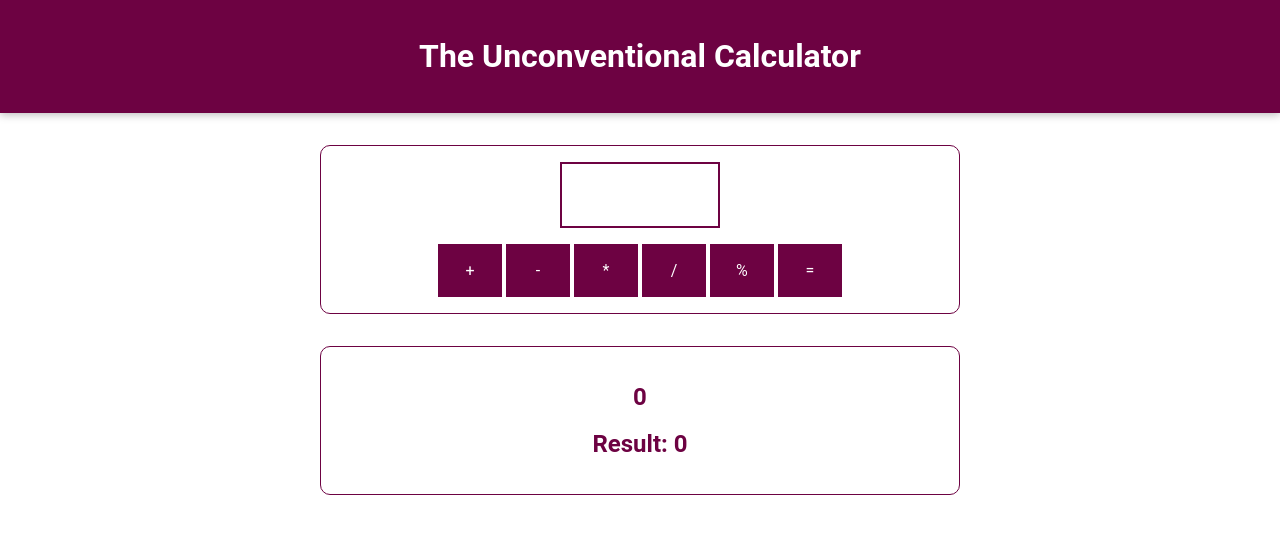
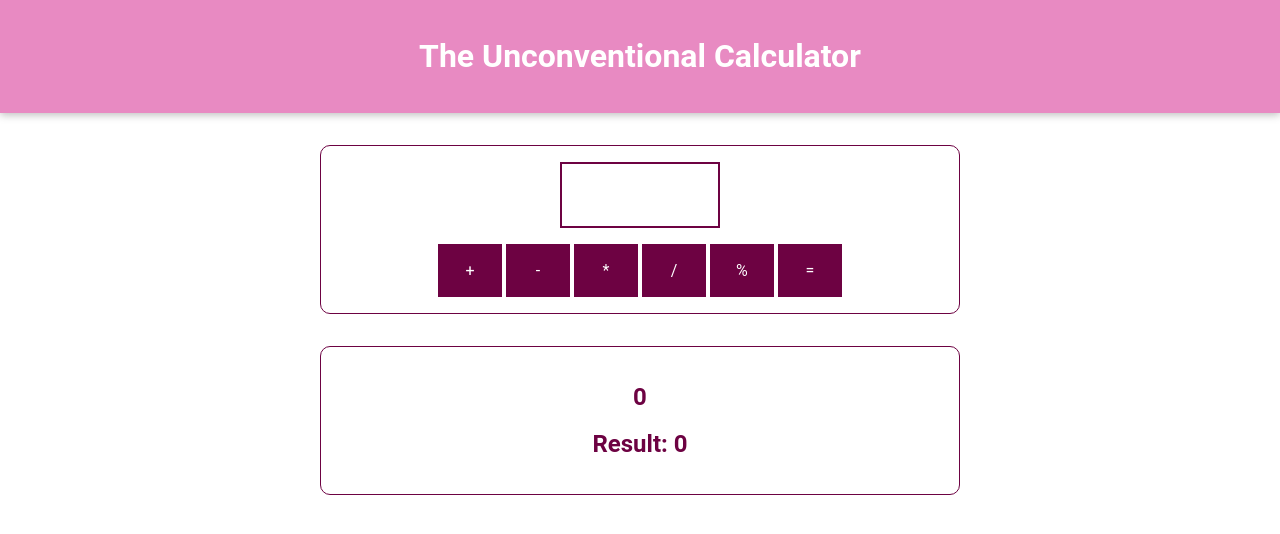
Before and after one commit to Hani-Al-Maleh/calculator, a plain HTML site: page index.html in a window 1280 px wide. Drawn offline with Linux system fonts and the light colour scheme.

Commit message:
new color

```diff
--- a/assets/styles/app.css
+++ b/assets/styles/app.css
@@ -11,7 +11,7 @@ body {
 }
 
 header {
-  background: #6d0242;
+  background: #e88ac2;
   color: white;
   padding: 1rem;
   text-align: center;
```
